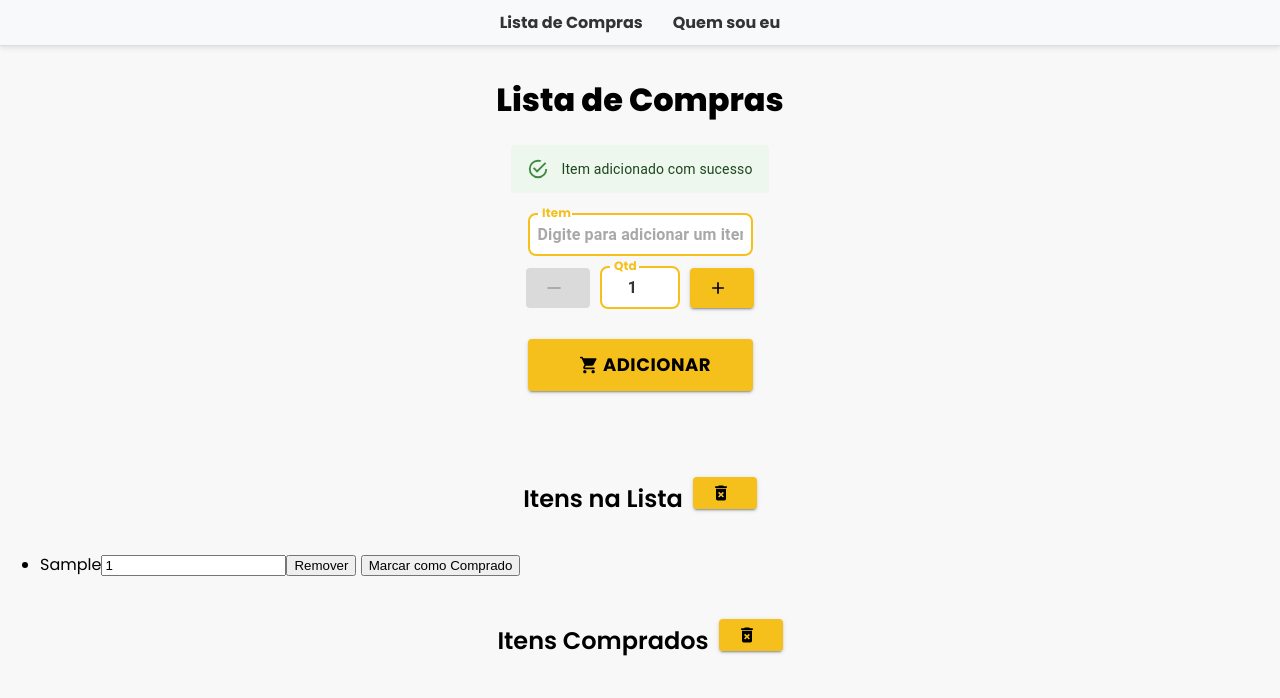
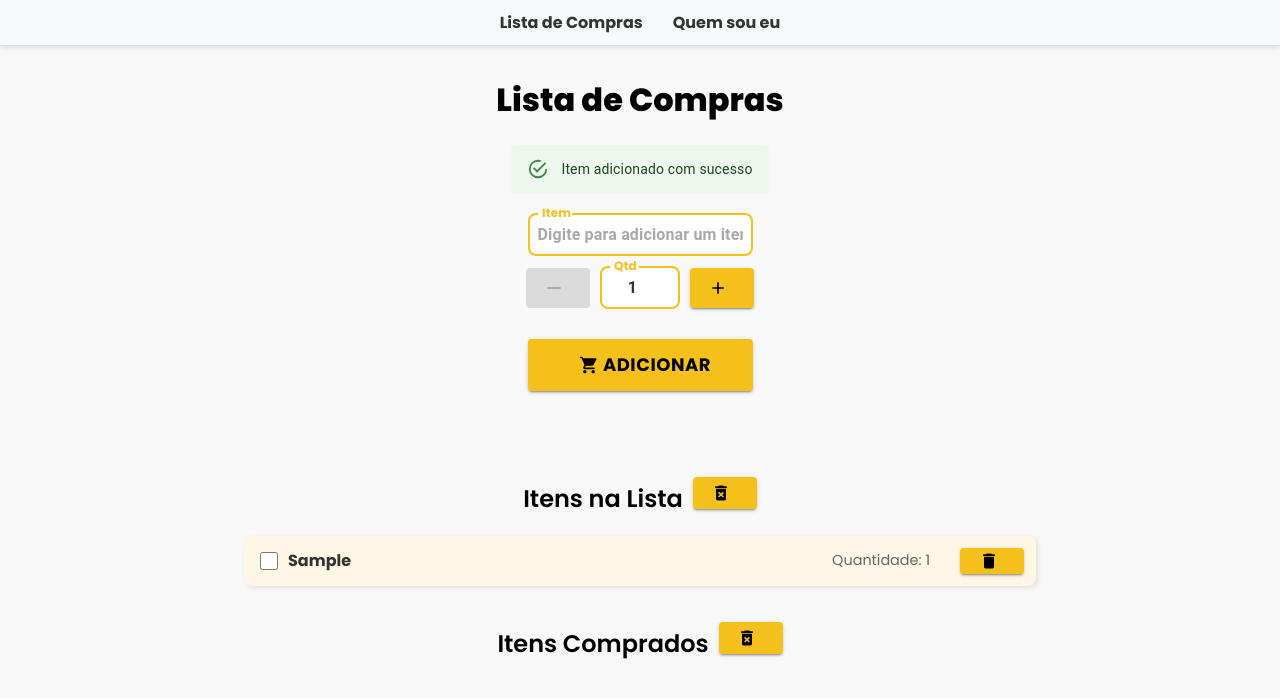
Before and after one commit to vh-mendes/shoppingList, a React (Vite) app: page / in a window 1280 px wide. Both pictures are taken after typing "Sample" into the empty fields and a click on the button "ADICIONAR". Shown: the top 698 px of the page. Built offline with nearby package versions, Linux system fonts and the light colour scheme.

Commit message:
Adicionando novos componentes

```diff
--- /dev/null
+++ b/src/components/ClearItemButton.tsx
@@ -0,0 +1,30 @@
+import { Button } from "@mui/material";
+import DeleteIcon from '@mui/icons-material/Delete';
+
+interface ClearItemProps {
+  onClear: () => void;
+}
+
+export function ClearItemButton({ onClear }: ClearItemProps) {
+  return (
+    <Button
+      variant="contained"
+      sx={{
+        backgroundColor: "#f6c01c",
+        color: "#000000",
+        fontWeight: "bold",
+        fontSize: "14px ",
+        textTransform: "uppercase",
+        fontFamily: "'Poppins', sans-serif",
+        display: "flex",
+        padding: "3px",
+        "& .MuiButton-startIcon": {
+          display: "flex",
+          marginRight: "2px",
+        },
+      }}
+      startIcon={<DeleteIcon />}
+      onClick={onClear}
+    ></Button>
+  );
+}
--- a/src/components/ShoppingList.tsx
+++ b/src/components/ShoppingList.tsx
@@ -2,6 +2,7 @@ import { useState, useEffect } from "react";
 import { Alert } from "@mui/material";
 import { AddToListButton } from "./AddToListButton";
 import { ClearListButton } from "./ClearListButton";
+import { ClearItemButton } from "./ClearItemButton";
 import { DecrementButton } from "./DecrementButton";
 import { IncrementButton } from "./IncrementButton";
 import { InputQuantity } from "./InputQuantity";
@@ -135,15 +136,19 @@ export function ShoppingList() {
         <SubTitle text="Itens na Lista" />
         <ClearListButton onClear={RemoveList} />
       </div>
-      <ul>
+      <ul className="shopping-list">
   {itemsNaoComprados.map((item, id) => (
-          <li key={id}>
-            {item.nome}
-            <input type="number" value={item.quantidade}></input>
-            <button onClick={() => RemoveItem(item.id)}>Remover</button>{" "}
-            <button onClick={() => ItemComprado(item.id)}>
-              {item.comprado ? "Desmarcar" : "Marcar como Comprado"}
-            </button>
+    <li className="shopping-list-item" key={id}>
+            <input
+        type="checkbox"
+        checked={item.comprado}
+        onChange={() => ItemComprado(item.id)}
+      />
+      <span className="item-name">{item.nome}</span>
+      <span className="item-quantity">Quantidade: {item.quantidade}</span>
+      <div className="actions">
+      <ClearItemButton onClear={() => RemoveItem(item.id)} />
+      </div>
     </li>
   ))}
 </ul>
@@ -151,14 +156,19 @@ export function ShoppingList() {
         <SubTitle text="Itens Comprados" />
         <ClearListButton onClear={RemoveListComprado} />
       </div>
-      <ul>
+      <ul className="shopping-list">
   {itemsComprados.map((item, id) => (
-          <li className="itensComprados" key={id}>
-            {item.nome} - Quantidade: {item.quantidade}
-            <button onClick={() => RemoveItem(item.id)}> Remover</button>{" "}
-            <button onClick={() => ItemComprado(item.id)}>
-              {item.comprado ? "Desmarcar" : "Marcar como Comprado"}
-            </button>
+    <li className="shopping-list-item checked" key={id}>
+      <input
+        type="checkbox"
+        checked={item.comprado}
+        onChange={() => ItemComprado(item.id)}
+      />
+      <span className="item-name">{item.nome}</span>
+      <span className="item-quantity">Quantidade: {item.quantidade}</span>
+      <div className="actions">
+      <ClearItemButton onClear={() => RemoveItem(item.id)} />
+      </div>
     </li>
   ))}
 </ul>
--- a/src/styles/listStyles.css
+++ b/src/styles/listStyles.css
@@ -21,6 +21,7 @@
   gap: 10px;
   align-items: center;
   justify-content: center;
+
 }
 
 .addButonList {
@@ -36,3 +37,106 @@
   justify-content: center;
   gap: 10px;
 }
+
+.shopping-list {
+  list-style: none;
+  padding: 0;
+  margin: 0 auto; /* Centraliza horizontalmente */
+  display: flex;
+  flex-direction: column;
+  align-items: center; /* Centraliza os itens no eixo principal */
+  justify-content: center; /* Alinha os itens no meio */
+}
+
+/* Estiliza cada item da lista */
+.shopping-list-item {
+  display: flex;
+  align-items: center;
+  background-color: #fff7e6; /* Fundo suave */
+  padding: 12px;
+  border-radius: 8px;
+  margin-bottom: 10px;
+  box-shadow: 2px 2px 5px rgba(0, 0, 0, 0.1);
+  transition: transform 0.2s ease-in-out;
+  max-width: 100%;
+  width: 60%;
+}
+
+.shopping-list-item:hover {
+  transform: scale(1.02); /* Pequeno efeito ao passar o mouse */
+}
+
+/* Nome do item */
+.item-name {
+  font-weight: bold;
+  color: #333;
+  flex: 1; /* Faz o nome ocupar o máximo possível */
+}
+
+/* Quantidade */
+.item-quantity {
+  margin-left: 10px;
+  font-size: 0.9rem;
+  color: #666;
+  margin-right: 30px;
+}
+
+/* Estiliza os botões */
+.actions {
+  display: flex;
+  gap: 8px; /* Espaçamento entre os botões */
+}
+
+.remove-button, .mark-button {
+  padding: 8px 12px;
+  border: none;
+  border-radius: 5px;
+  cursor: pointer;
+  font-size: 0.9rem;
+  transition: background 0.3s;
+}
+
+.mark-button {
+  background-color: #4caf50; /* Verde para marcar */
+  color: white;
+}
+
+
+/* Checkbox */
+.shopping-list-item input[type="checkbox"] {
+  margin-right: 10px;
+  width: 18px;
+  height: 18px;
+  cursor: pointer;
+  accent-color: #f6c01c;
+}
+
+/* Nome do item normal */
+.item-name {
+  font-weight: bold;
+  color: #333;
+  flex: 1;
+}
+
+/* Efeito ao marcar o item */
+.item-name.checked {
+  text-decoration: line-through;
+  color: white
+}
+
+.shopping-list-item.checked {
+  background-color: #594721; /* Verde claro */
+}
+
+.shopping-list-item.checked .item-name {
+  text-decoration: line-through;
+  color: white
+}
+
+@media (max-width: 480px) {
+  .shopping-list-item {
+    text-align: center;
+    padding: 16px;
+    width: 100%;
+  }
+}
```
Lines whose indentation alone changed are shown as unchanged.
